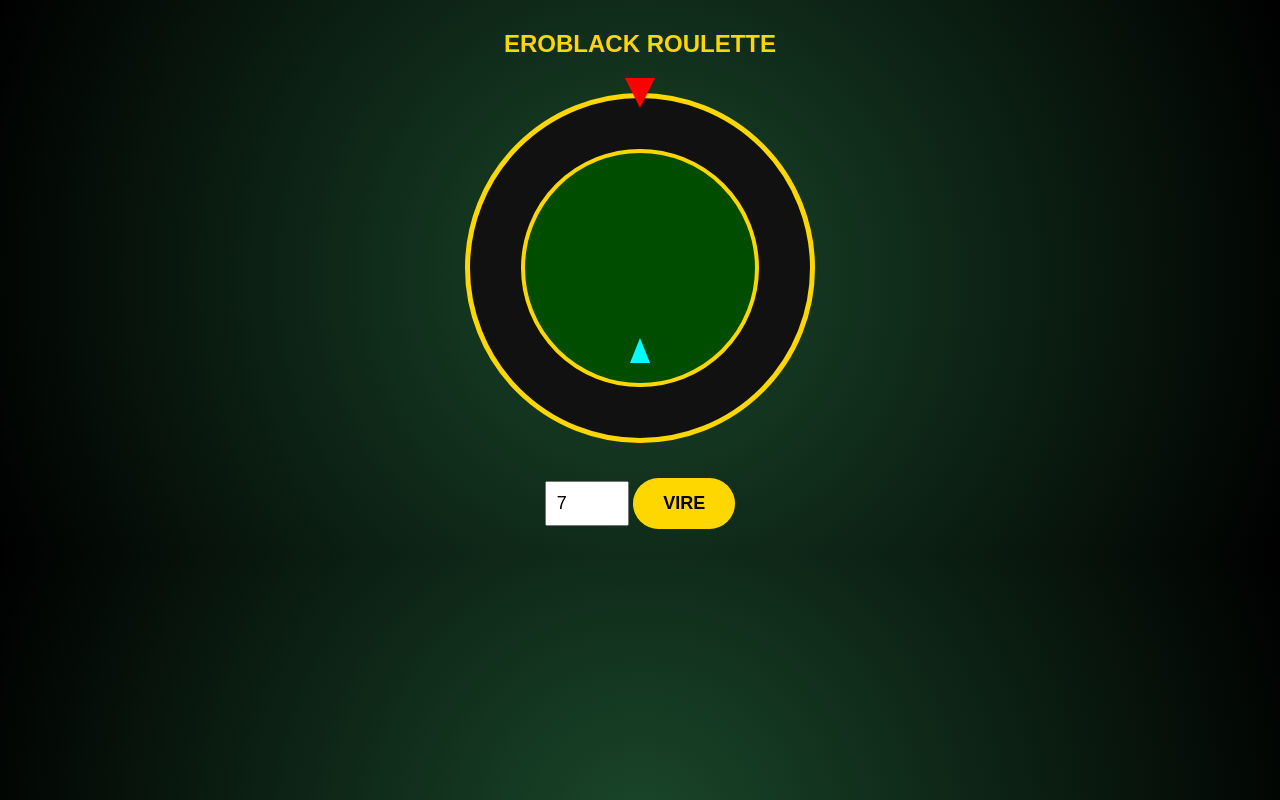
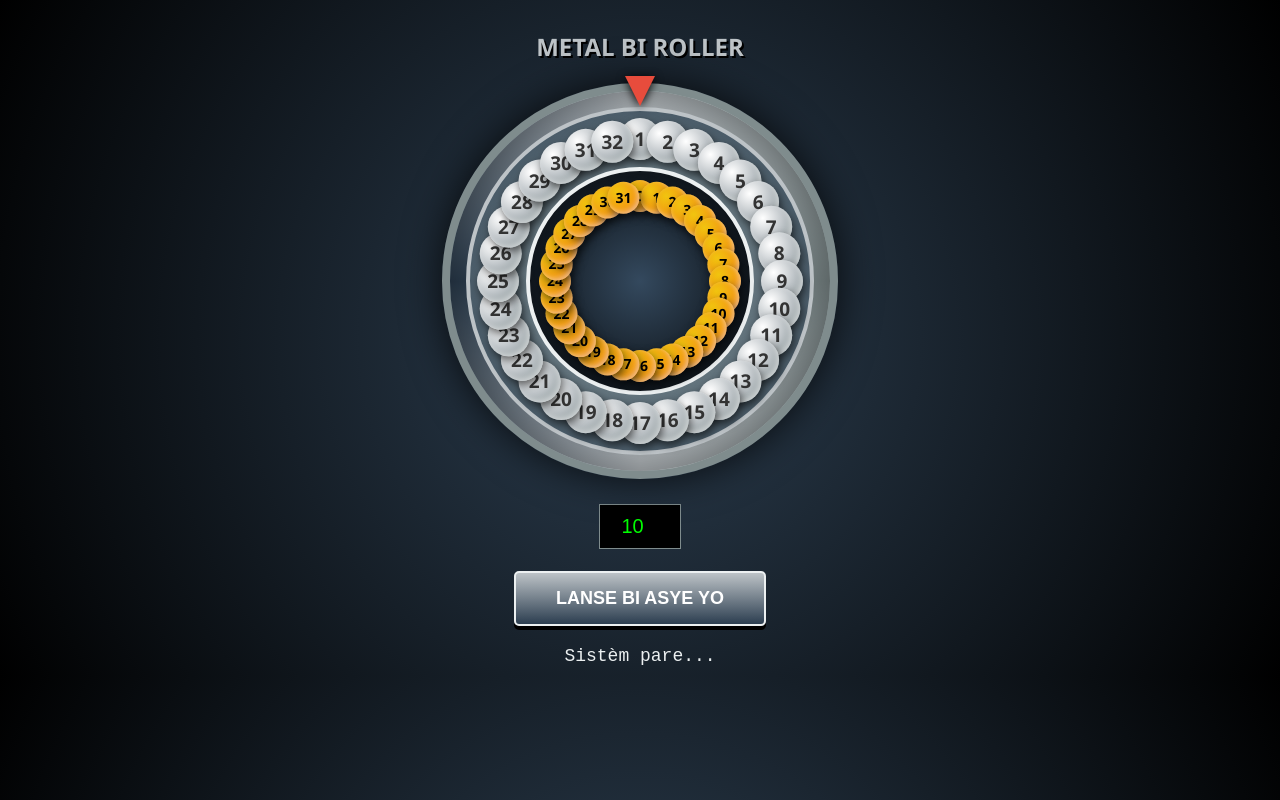
Before and after one commit to eroblack/DoubRoulette, a plain HTML site: page index.html in a window 1280 px wide. Drawn offline with Linux system fonts and the light colour scheme.

Commit message:
Update index.html

```diff
--- a/index.html
+++ b/index.html
@@ -3,15 +3,16 @@
 <head>
     <meta charset="UTF-8">
     <meta name="viewport" content="width=device-width, initial-scale=1.0">
-    <title>Eroblack Casino Normal</title>
+    <title>Eroblack Metal Roulette</title>
     <style>
         body {
-            background: radial-gradient(circle, #1a472a, #000);
-            color: white;
-            font-family: Arial, sans-serif;
+            background: radial-gradient(circle, #2c3e50, #000);
+            color: #ecf0f1;
+            font-family: 'Segoe UI', sans-serif;
             text-align: center;
             margin: 0;
             padding: 10px;
+            overflow: hidden;
         }
 
         .roulette-container {
@@ -22,147 +23,182 @@
             display: flex;
             justify-content: center;
             align-items: center;
+            /* Rebò Metalik 3D */
+            border: 8px solid #7f8c8d;
+            border-radius: 50%;
+            background: conic-gradient(#bdc3c7, #7f8c8d, #bdc3c7, #2c3e50, #bdc3c7);
+            box-shadow: 0 0 40px rgba(0,0,0,0.8), inset 0 0 60px rgba(0,0,0,0.5);
         }
 
-        /* Egwi Deyò Anlè */
-        .indicator-outer {
+        /* Egwi Metalik (Chrome) */
+        .indicator-top {
             position: absolute;
-            top: 0px;
+            top: -15px;
             z-index: 100;
             width: 0; height: 0;
             border-left: 15px solid transparent;
             border-right: 15px solid transparent;
-            border-top: 30px solid #ff0000;
+            border-top: 30px solid #e74c3c;
+            filter: drop-shadow(0 2px 5px #000);
         }
 
-        /* Egwi Andedan Anba */
-        .indicator-inner {
-            position: absolute;
-            bottom: 95px;
-            z-index: 100;
-            width: 0; height: 0;
-            border-left: 10px solid transparent;
-            border-right: 10px solid transparent;
-            border-bottom: 25px solid #00ffff;
-        }
-
-        /* Wou Deyò */
+        /* Roulo Deyò (Bwose Metal) */
         .wheel-outer {
             position: absolute;
             width: 340px;
             height: 340px;
             border-radius: 50%;
-            background: #111;
-            border: 5px solid #ffd700;
-            transition: transform 4s cubic-bezier(0.1, 0.8, 0.1, 1);
+            background: radial-gradient(circle, #95a5a6 0%, #2c3e50 100%);
+            border: 4px solid #bdc3c7;
+            transition: transform 5s cubic-bezier(0.15, 0, 0.15, 1);
         }
 
-        /* Wou Mitan */
+        /* Roulo Mitan (Chrome Fonse) */
         .wheel-inner {
             position: absolute;
-            width: 230px;
-            height: 230px;
+            width: 220px;
+            height: 220px;
             border-radius: 50%;
-            background: #004d00;
-            border: 4px solid #ffd700;
-            transition: transform 4s cubic-bezier(0.1, 0.8, 0.1, 1);
+            background: radial-gradient(circle, #34495e, #000);
+            border: 4px solid #ecf0f1;
+            transition: transform 5s cubic-bezier(0.15, 0, 0.15, 1);
             z-index: 2;
         }
 
-        .number {
+        /* Boul Bi Asye (Steel Balls) */
+        .bi {
             position: absolute;
+            width: 42px;
+            height: 42px;
+            border-radius: 50%;
             display: flex;
             justify-content: center;
             align-items: center;
+            font-weight: 900;
+            font-size: 19px;
             left: 50%;
             top: 50%;
-            font-weight: bold;
+            color: #333;
+            /* Efè Chrome Refleksyon */
+            background: radial-gradient(circle at 30% 30%, #ffffff, #bdc3c7 50%, #7f8c8d 100%);
+            box-shadow: 2px 4px 8px rgba(0,0,0,0.6), inset -2px -2px 5px rgba(255,255,255,0.5);
         }
 
-        /* Chif Wou Deyò - Byen Normal */
-        .outer-slot {
-            width: 40px;
-            height: 40px;
-            font-size: 22px; /* Gwo Chif */
-            color: #fff;
+        /* Boul Miltiplikatè (Kòiv/Gold Metal) */
+        .bi-metal {
+            width: 32px;
+            height: 32px;
+            font-size: 14px;
+            background: radial-gradient(circle at 30% 30%, #f1c40f, #f39c12 60%, #d35400);
+            color: #000;
         }
 
-        /* Chif Wou Miltiplikatè - Byen Normal */
-        .inner-slot {
-            width: 30px;
-            height: 30px;
-            font-size: 16px;
-            color: #ffd700;
+        .controls { margin-top: 25px; }
+
+        button {
+            background: linear-gradient(#bdc3c7, #2c3e50);
+            color: white;
+            padding: 15px 40px;
+            border-radius: 5px;
+            border: 2px solid #ecf0f1;
+            font-weight: bold;
+            font-size: 18px;
+            cursor: pointer;
+            text-transform: uppercase;
+            box-shadow: 0 4px 0 #000;
         }
 
-        .controls { margin-top: 20px; }
-        button {
-            background: #ffd700; color: #000; padding: 15px 30px;
-            border-radius: 30px; font-weight: bold; border: none; cursor: pointer;
-            font-size: 18px;
+        button:active {
+            transform: translateY(4px);
+            box-shadow: none;
         }
+
+        @keyframes shake {
+            0% { transform: translate(1px, 1px) rotate(0deg); }
+            20% { transform: translate(-1px, -2px) rotate(-1deg); }
+            40% { transform: translate(-3px, 0px) rotate(1deg); }
+            60% { transform: translate(3px, 2px) rotate(0deg); }
+            100% { transform: translate(1px, -1px) rotate(-1deg); }
+        }
+
+        .active-roll { animation: shake 0.15s infinite; }
     </style>
 </head>
 <body>
 
-    <h2 style="color:#ffd700">EROBLACK ROULETTE</h2>
+    <h2 style="color:#bdc3c7; text-shadow: 2px 2px #000;">METAL BI ROLLER</h2>
 
-    <div class="roulette-container">
-        <div class="indicator-outer"></div>
-        <div class="indicator-inner"></div>
+    <div class="roulette-container" id="roller">
+        <div class="indicator-top"></div>
 
-        <div class="wheel-outer" id="outerWheel"></div>
-        <div class="wheel-inner" id="innerWheel"></div>
+        <div class="wheel-outer" id="wheelO"></div>
+        <div class="wheel-inner" id="wheelI"></div>
     </div>
 
     <div class="controls">
-        <input type="number" id="chwa" value="7" style="padding:10px; width:60px; font-size:18px;">
-        <button id="spinBtn" onclick="vireRoulette()">VIRE</button>
+        <input type="number" id="chwa" value="10" style="padding:10px; background:#000; color:#00ff00; border:1px solid #7f8c8d; width:60px; font-size:20px; text-align:center;">
+        <br><br>
+        <button id="spinBtn" onclick="vireMetal()">Lanse Bi Asye yo</button>
     </div>
 
-    <div id="status" style="margin-top:15px; font-size:20px;"></div>
+    <div id="status" style="margin-top:20px; font-size:18px; font-family: monospace;">Sistèm pare...</div>
 
     <script>
         const total = 32;
         const deg = 360 / total;
 
-        // Kreye Chif Wou Deyò
+        // Boul Asye Deyò
         for(let i = 0; i < total; i++) {
-            let n = document.createElement('div');
-            n.className = 'number outer-slot';
+            let bi = document.createElement('div');
+            bi.className = 'bi';
             let angleRad = (i * deg - 90) * (Math.PI / 180);
-            let x = 145 * Math.cos(angleRad);
-            let y = 145 * Math.sin(angleRad);
-            // Chif la rete dwat (0 degre)
-            n.style.transform = `translate(calc(-50% + ${x}px), calc(-50% + ${y}px)) rotate(0deg)`;
-            n.innerText = i + 1;
-            document.getElementById('outerWheel').appendChild(n);
+            let x = 142 * Math.cos(angleRad);
+            let y = 142 * Math.sin(angleRad);
+            bi.style.transform = `translate(calc(-50% + ${x}px), calc(-50% + ${y}px))`;
+            bi.innerText = i + 1;
+            document.getElementById('wheelO').appendChild(bi);
         }
 
-        // Kreye Chif Wou Mitan
+        // Boul Metalik Mitan
         for(let i = 0; i < total; i++) {
-            let n = document.createElement('div');
-            n.className = 'number inner-slot';
+            let bi = document.createElement('div');
+            bi.className = 'bi bi-metal';
             let angleRad = (i * deg - 90) * (Math.PI / 180);
-            let x = 90 * Math.cos(angleRad);
-            let y = 90 * Math.sin(angleRad);
-            // Chif la rete dwat (0 degre)
-            n.style.transform = `translate(calc(-50% + ${x}px), calc(-50% + ${y}px)) rotate(0deg)`;
-            n.innerText = i;
-            document.getElementById('innerWheel').appendChild(n);
+            let x = 85 * Math.cos(angleRad);
+            let y = 85 * Math.sin(angleRad);
+            bi.style.transform = `translate(calc(-50% + ${x}px), calc(-50% + ${y}px))`;
+            bi.innerText = i;
+            document.getElementById('wheelI').appendChild(bi);
         }
 
-        let rO = 0; let rI = 0;
+        let curO = 0; let curI = 0;
 
-        function vireRoulette() {
+        function vireMetal() {
+            const btn = document.getElementById('spinBtn');
+            const roller = document.getElementById('roller');
+
+            btn.disabled = true;
+            roller.classList.add('active-roll');
+            document.getElementById('status').innerText = "Wotasyon an kous...";
+
             const resO = Math.floor(Math.random() * total);
             const resI = Math.floor(Math.random() * total);
 
-            rO += 1440 + (360 - (resO * deg));
-            document.getElementById('outerWheel').style.transform = `rotate(${rO}deg)`;
-
-            document.getElementById('status').innerText = "Wou 1 ap vire...";
+            curO += 1800 + (360 - (resO * deg));
+            document.getElementById('wheelO').style.transform = `rotate(${curO}deg)`;
 
             setTimeout(() => {
-                document.getElementById('status').innerText = "Nimewo: " + (resO + 1) + ". Kounye a miltiplikatè...";
-                rI -= (1440 + (180 + (resI * deg)));
+                curI -= (1800 + (180 + (resI * deg)));
+                document.getElementById('wheelI').style.transform = `rotate(${curI}deg)`;
+
+                setTimeout(() => {
+                    btn.disabled = false;
+                    roller.classList.remove('active-roll');
+                    document.getElementById('status').innerHTML =
+                    `Boul: <b style="color:#fff">${resO + 1}</b> | Milt: <b style="color:#f1c40f">X${resI}</b>`;
+                }, 5000);
+            }, 1200);
+        }
+    </script>
+</body>
+</html>
```
